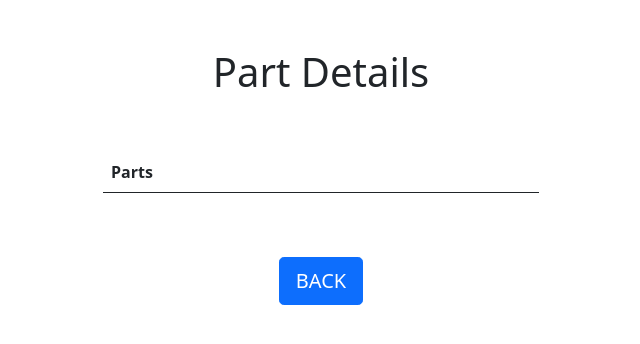
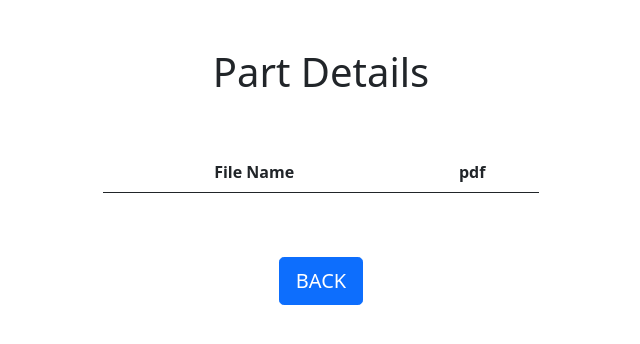
Before and after one commit to r-matt-hawley/KPO-Distribution, a Django app: template src/kpo/music/templates/music/part_detail.html in a window 1280 px wide. Shown: the part 56-400 px from the top of the page, without its empty margins (319-959 px from the left). Run offline with Django 4.2, Linux system fonts and the light colour scheme; the template is opened without the code that fills it, so the values that code supplies are empty.

Commit message:
Add Part endpoints

```diff
--- a/src/kpo/music/templates/music/part_confirm_delete.html
+++ b/src/kpo/music/templates/music/part_confirm_delete.html
@@ -13,7 +13,7 @@
         <form action="" method="POST">
             {% csrf_token %}
             {% comment %} <input type="submit" value="Confirm">
-            <input type="submit" value="Cancel" onclick="window.location='{% url 'music:concert_detail' concert_pk=concert_key %}'; return false;"> {% endcomment %}
+            <input type="submit" value="Cancel" onclick="window.location='{% url 'music:concert_detail' pk=concert_key %}'; return false;"> {% endcomment %}
             <input type="submit" class="btn btn-primary btn-lg" value="Confirm" style="margin-right: 30px; margin-top: 30px;">
             <input type="submit" class="btn btn-danger btn-lg" style="margin-top: 30px;" onclick="window.location='{{list_all}}'; return false;" value="Cancel">
         </form>
--- a/src/kpo/music/templates/music/part_detail.html
+++ b/src/kpo/music/templates/music/part_detail.html
@@ -13,14 +13,16 @@
             <table class="table table-striped mt-5" style="width: 50%">
                 <thead>
                     <tr>
-                        <th scope="col">Parts</th>
+                        <th class="text-center" scope="col">File Name</th>
+                        <th class="text-center" scope="col">pdf</th>
                     </tr>
                 </thead>
                 <tbody>
-                    {% for part in song.parts.all  %}
+                    {% for file in part.files.all %}
                         <tr>
                             <!-- TODO: Add Url to part_detail page -->
-                            <td>{{ part.name }}</td>
+                            <td>{{ file.file_name }}</td>
+                            <td><a href="/media/{{ file.pdf }}" target="_blank">{{ file.pdf }}</a></td>
                         </tr>
                     {% endfor %}
 
@@ -29,7 +31,7 @@
         </div>
 
         <div class="d-flex justify-content-center">
-            <a href="{% url 'music:concert_detail' pk=concert_key %}"
+            <a href="{% url 'music:song_detail' pk=song_pk concert_pk=concert_pk %}"
             class="d-block btn btn-primary btn-lg my-5">BACK</a>
         </div>
     </div>
```
Also changed, not shown: src/kpo/music/templates/music/part_form.html (added, +25 -0 lines), src/kpo/music/views.py (+7 -1 lines).
